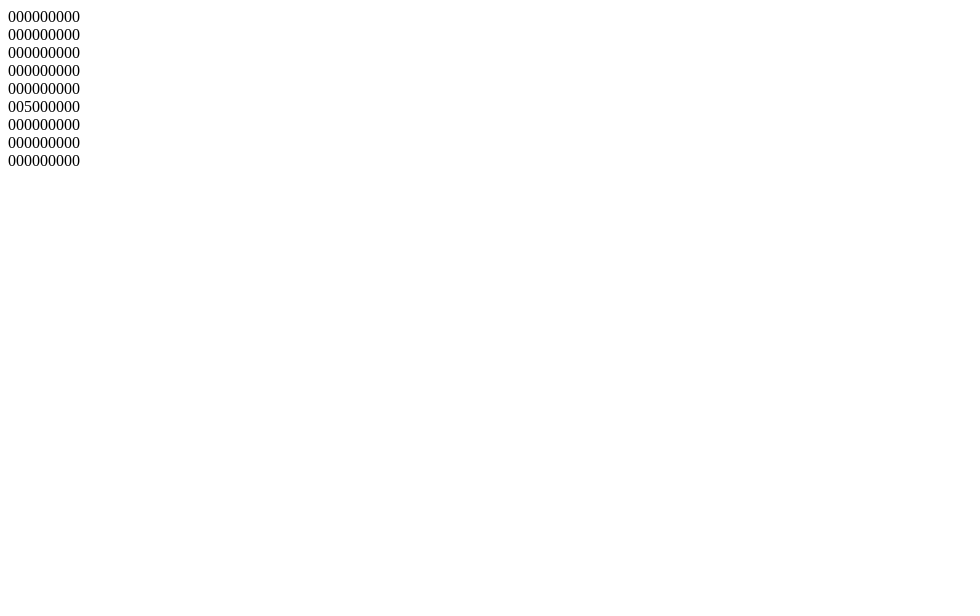
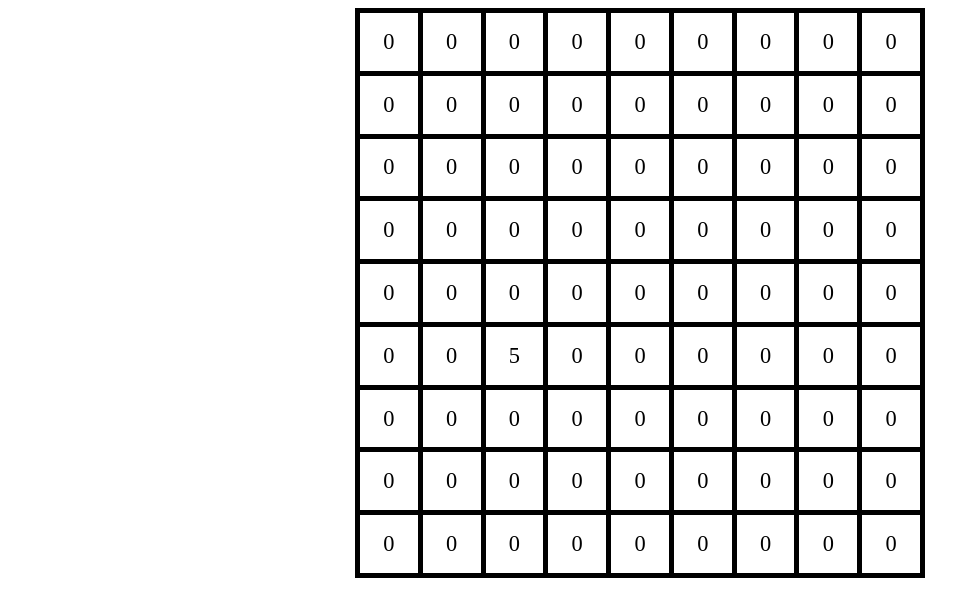
Before and after one commit to mikeyQwn/React-Sudoku-Solver, a React (Vite) app: page / in a window 1280 px wide. Shown: the top 616 px of the page, without its empty margins (0-980 px from the left). Built offline with nearby package versions, Linux system fonts and the light colour scheme.

Commit message:
Added styling to grid component

```diff
--- a/src/components/Grid.tsx
+++ b/src/components/Grid.tsx
@@ -7,7 +7,7 @@ type grid = number[][];
 const getGrid = (): grid => {
     return new Array(GRID_SIZE)
         .fill([])
-        .map(() => new Array(GRID_SIZE).fill("0"));
+        .map(() => new Array(GRID_SIZE).fill(0));
 };
 
 const mutateGrid = (grid: grid, value: number, i: number, j: number): grid => {
@@ -28,10 +28,19 @@ export function Grid() {
     }, []);
 
     return (
-        <>
-            {grid.map((row, rowIndex) => (
-                <div key={rowIndex}>{row}</div>
-            ))}
-        </>
+        <div className="grid-container">
+            {grid.map((row, rowIndex) => {
+                return row.map((element, elementIndex) => {
+                    return (
+                        <div
+                            key={rowIndex * GRID_SIZE + elementIndex}
+                            className="grid-element"
+                        >
+                            {element}
+                        </div>
+                    );
+                });
+            })}
+        </div>
     );
 }
--- a/src/style.css
+++ b/src/style.css
@@ -0,0 +1,18 @@
+.grid-element {
+    display: flex;
+    justify-content: center;
+    align-items: center;
+    background-color: white;
+    font-size: 1.4em;
+}
+
+.grid-container {
+    display: grid;
+    margin: auto;
+    aspect-ratio: 1;
+    height: 70vmin;
+    border: 5px solid black;
+    background-color: black;
+    gap: 5px;
+    grid-template-columns: repeat(9, 1fr);
+}
```
